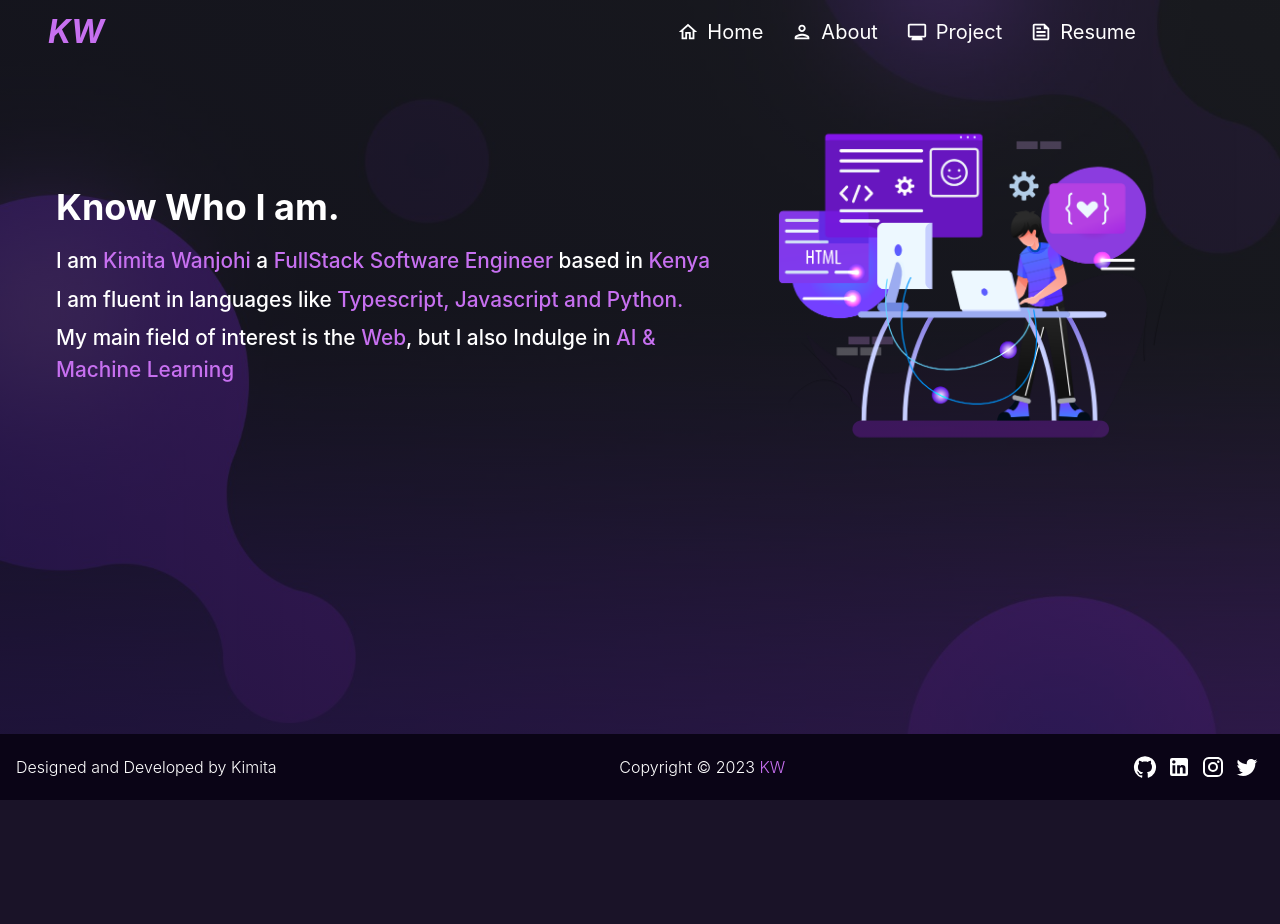
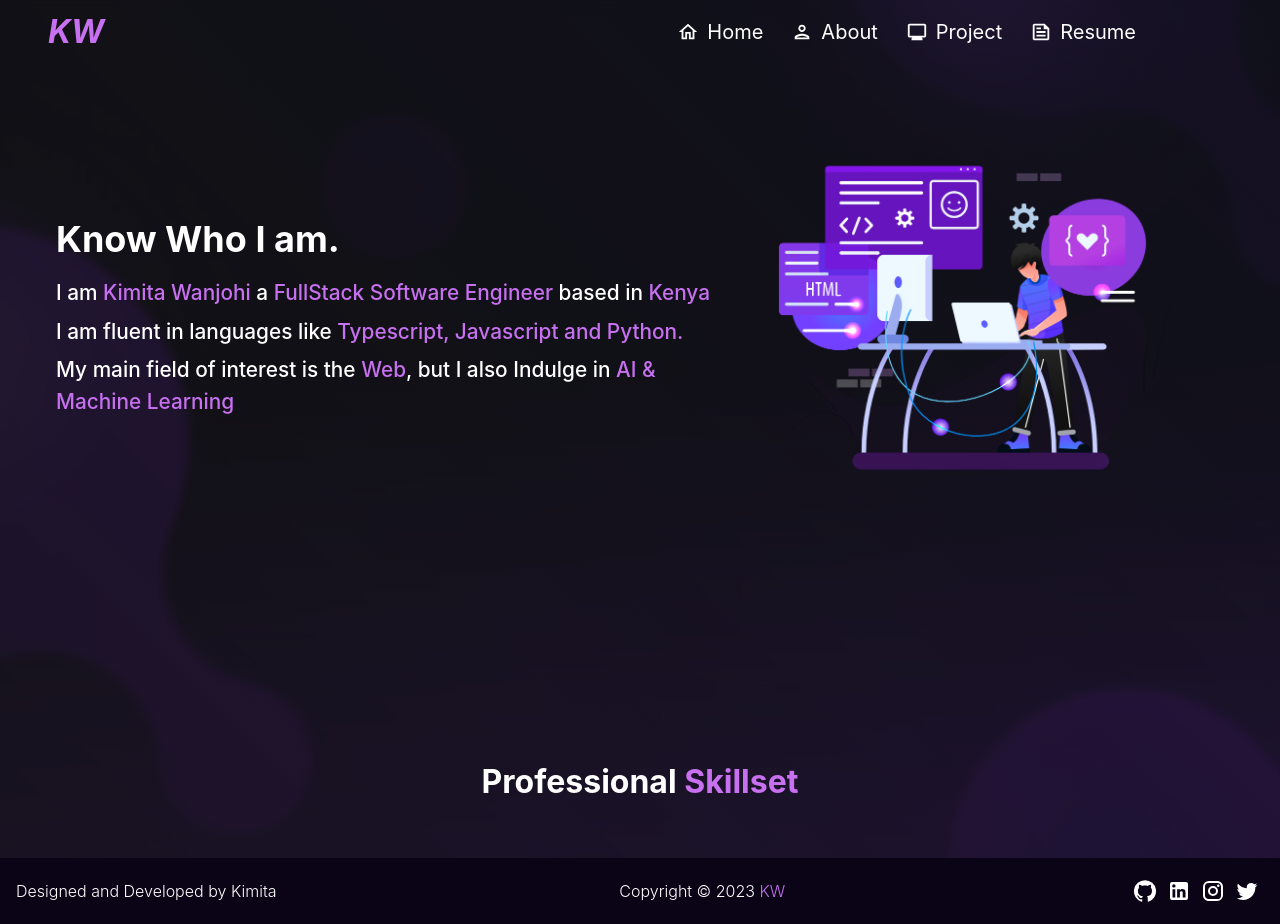
Before and after one commit to kimitaWanjohi/portfolio, a React (Vite) app: page /about in a window 1280 px wide. Before the commit the page ends 800 px from the top, so only its background shows below. Built offline with nearby package versions, Linux system fonts and the light colour scheme.

Commit message:
skills and bg_overlay

```diff
--- a/src/App.tsx
+++ b/src/App.tsx
@@ -9,6 +9,7 @@ function App() {
 
   return (
     <div className='background'>
+      <div className='background__overlay'>
       <Router>
         <Layout>
           <Suspense fallback={<div>Loading...</div>}>
@@ -19,6 +20,7 @@ function App() {
           </Suspense>
         </Layout>
       </Router>
+      </div>
     </div>
   )
 }
--- a/src/components/About.tsx
+++ b/src/components/About.tsx
@@ -1,6 +1,7 @@
 import React from 'react';
 
 import HeroSection from './About/AboutHero';
+import Skills from './About/Skills';
 
 
 const About: React.FC = () => {
@@ -8,6 +9,7 @@ const About: React.FC = () => {
     return (
         <>
             <HeroSection />
+            <Skills />
         </>
     )
 }
--- a/src/components/About/AboutHero.tsx
+++ b/src/components/About/AboutHero.tsx
@@ -25,11 +25,9 @@ const HeroSection: React.FC = () => {
     const theme = useTheme();
     return (
         <Box sx={{
-            // minHeight: {xs: 'auto', md: '100vh'},
-            mb: theme.spacing(4),
+            minHeight: {xs: 'auto', md: '80vh'},
             px: theme.spacing(4),
-            display: 'flex',
-            alignItems: 'center'
+            pt: theme.spacing(4),
         }}>
             <Grid container>
                 <Grid item xs={12} sm={7}>
--- /dev/null
+++ b/src/components/About/Skills.tsx
@@ -0,0 +1,27 @@
+import React from 'react';
+
+import Box from '@mui/material/Box';
+import Typography from '@mui/material/Typography';
+import Stack from '@mui/material/Stack';
+import { styled, useTheme} from '@mui/material/styles';
+
+const Span = styled('span')(({ theme }) => ({
+    color: theme.palette.secondary.main,
+}));
+
+const Skills: React.FC = () => {
+    const theme = useTheme();
+    return (
+        <>
+            <Box sx={{ px: theme.spacing(2) }}>
+                <Typography variant="h4" align="center" color="text.primary" >
+                    Professional <Span>Skillset</Span>
+                </Typography>
+                <Stack direction="row" spacing={2} sx={{ width: '100%', justifyContent: 'center', alignItems: 'center' }}>
+                </Stack>
+            </Box>
+        </>
+    )
+}
+
+export default Skills
--- a/src/index.css
+++ b/src/index.css
@@ -9,7 +9,15 @@
   background-size: cover !important;
   background-repeat: no-repeat;
   background-position: center center;
-  background-image: linear-gradient( to bottom left,hsla(0,3%,6%,.6),rgba(12,10,22,.8)),url(./assets/home-bg.jpg);
+  background-image: url(./assets/home-bg.jpg);
+}
+
+.background__overlay{
+  backdrop-filter: blur(5px);
+  background-size: cover !important;
+  background-repeat: no-repeat;
+  background-position: center center;
+  background-image: linear-gradient( 45deg,hsla(0,3%,6%,.9),rgba(12,10,22,.8));
 }
 
 ::-webkit-scrollbar {
```
